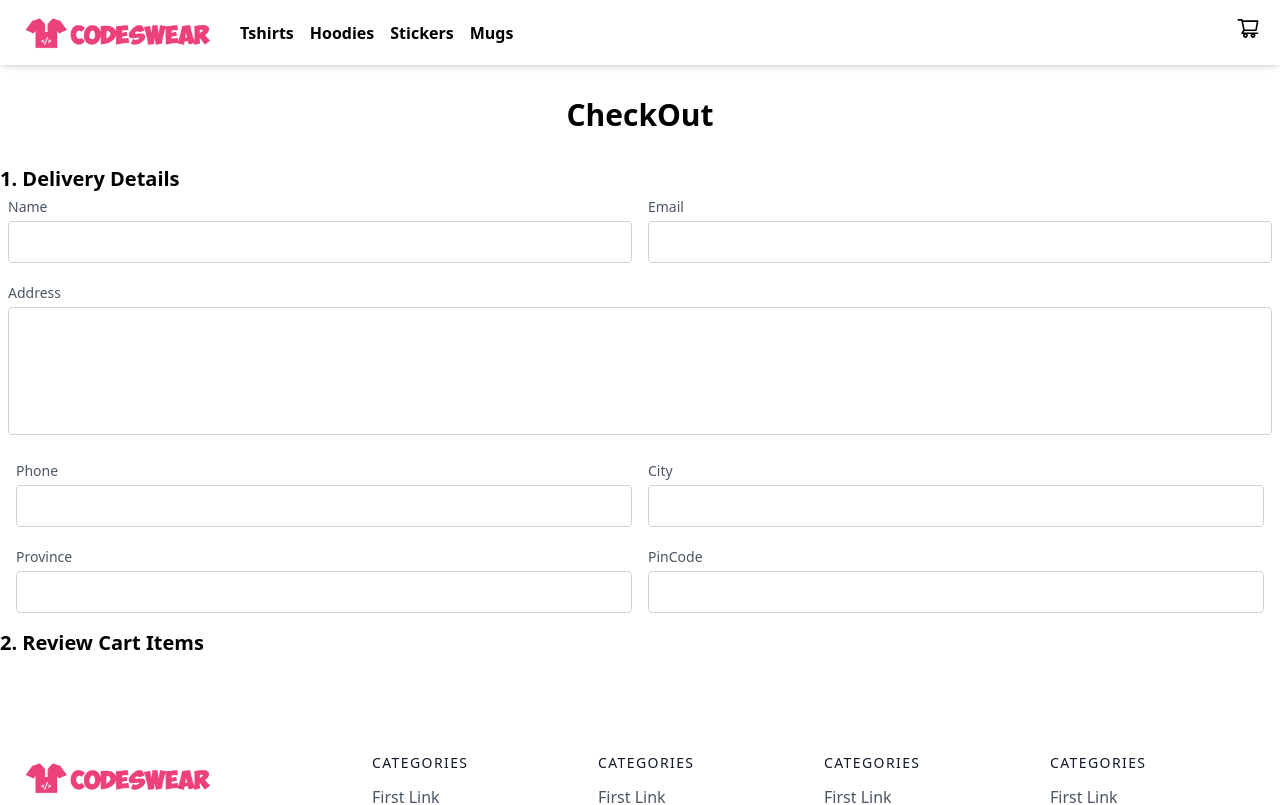
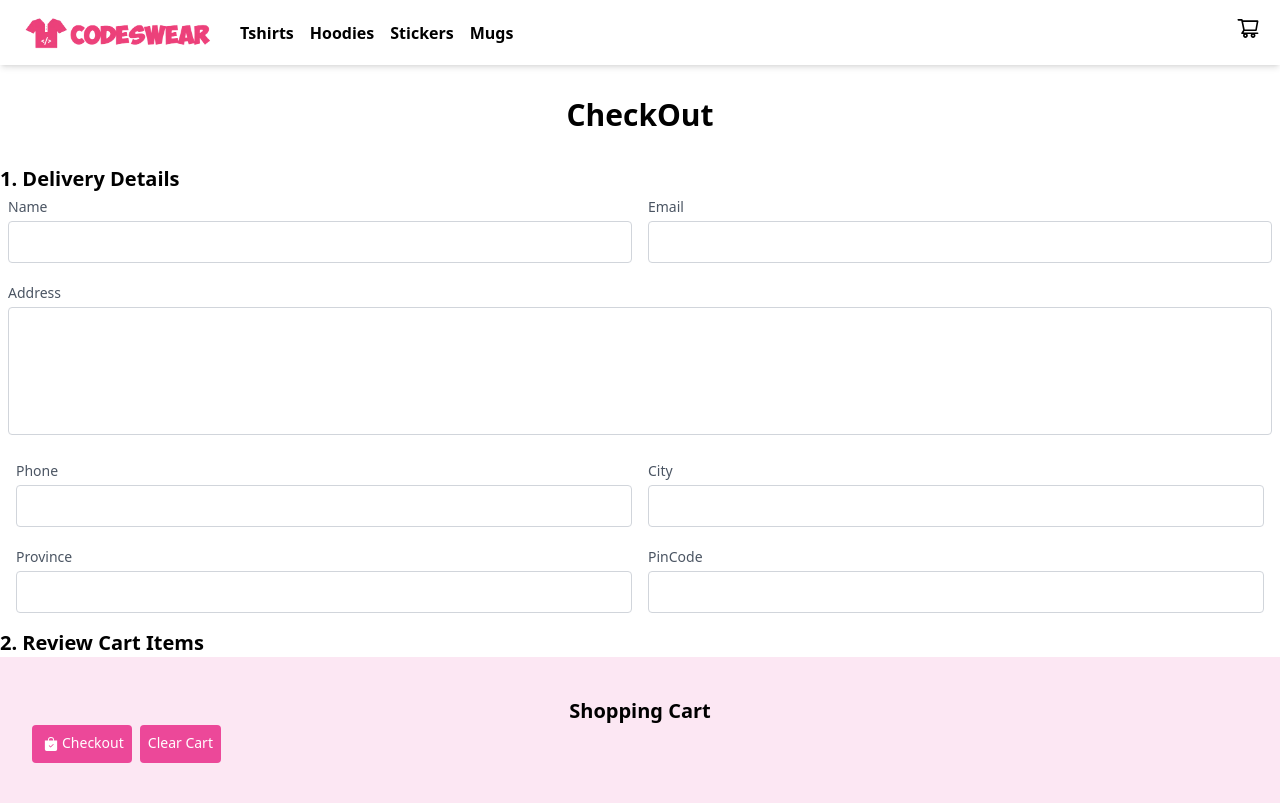
Before and after one commit to ahsanali7893/codeswear, a Next.js app: page /checkout in a window 1280 px wide. Shown: the top 805 px of the page. Built offline with nearby package versions, Linux system fonts and the light colour scheme.

Commit message:
Some Changes

```diff
--- a/src/pages/checkout.js
+++ b/src/pages/checkout.js
@@ -8,7 +8,7 @@ import {
 import { BsFillBagCheckFill } from "react-icons/bs";
 import Link from "next/link";
 
-const CheckOut = ({cart, clearCart}) => {
+const CheckOut = ({cart, clearCart,}) => {
   return (
     <div>
       <Navbar />
@@ -120,7 +120,7 @@ const CheckOut = ({cart, clearCart}) => {
           </div>
         </div>
         <h2 className="font-bold text-xl">2. Review Cart Items</h2>
-        <div className="sideCart w-72 h-[100vh] absolute top-0 right-0 bg-pink-100 px-8 p-10 transform transition-transform translate-x-full">
+        <div className="sideCart bg-pink-100 px-8 p-10">
           <h2 className="font-bold text-xl text-center">Shopping Cart</h2>
           <span className="absolute top-5 right-2 cursor-pointer text-2xl text-pink-500"></span>
           <ol className="list-decimal font-semibold">
```
